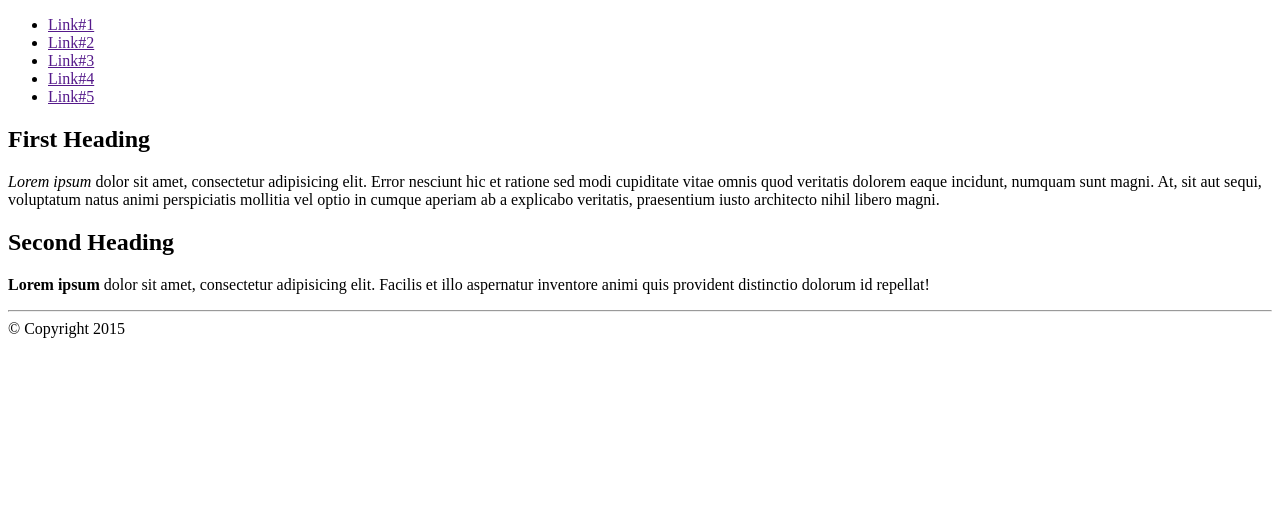
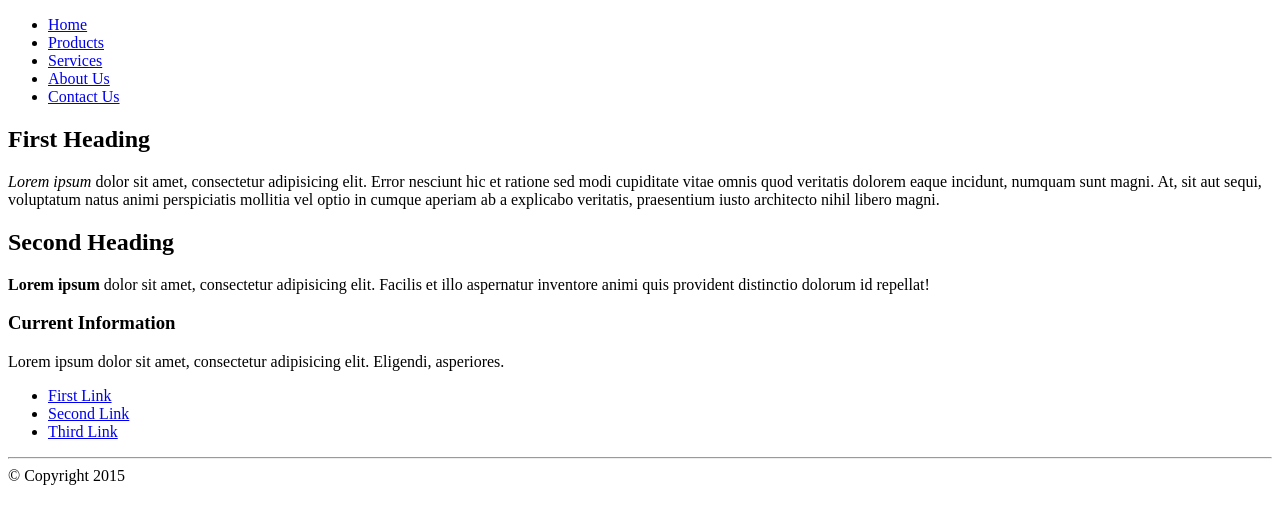
Before and after one commit to GeorgianCollege/COMP1002-Lesson2, a plain HTML site: page index.html in a window 1280 px wide. Drawn offline with Linux system fonts and the light colour scheme.

Commit message:
final version

```diff
--- a/index.html
+++ b/index.html
@@ -6,33 +6,52 @@
     <title>COMP1002 Lesson 2</title>
 </head>
 <body>
-   <header>
-       <nav>
+  <!-- PAGE HEADER -->
+   <header role="banner">
+       <nav class="primaryNav" role="navigation">
            <ul>
-               <li><a href="">Link#1</a></li>
-               <li><a href="">Link#2</a></li>
-               <li><a href="">Link#3</a></li>
-               <li><a href="">Link#4</a></li>
-               <li><a href="">Link#5</a></li>
+               <li class="active"><a href="#">Home</a></li>
+               <li><a href="#">Products</a></li>
+               <li><a href="#">Services</a></li>
+               <li><a href="#">About Us</a></li>
+               <li><a href="#">Contact Us</a></li>
            </ul>
-       </nav>
+       </nav> <!-- primaryNav -->
    </header>
-    <main>
-      <article class="content first_article">
-           <h1>First Heading</h1>
+
+   <!-- MAIN CONTENT -->
+    <main role="main">
+      <article class="content firstArticle">
+           <h1 title="First Heading">First Heading</h1>
            <p>
                <em>Lorem ipsum</em> dolor sit amet, consectetur adipisicing elit. Error nesciunt hic et ratione sed modi cupiditate vitae omnis quod veritatis dolorem eaque incidunt, numquam sunt magni. At, sit aut sequi, voluptatum natus animi perspiciatis mollitia vel optio in cumque aperiam ab a explicabo veritatis, praesentium iusto architecto nihil libero magni.
            </p>
-       </article>
+       </article> <!-- content firstArticle -->
+
        <article class="content">
            <h2>Second Heading</h2>
            <p>
                <strong>Lorem ipsum</strong> dolor sit amet, consectetur adipisicing elit. Facilis et illo aspernatur inventore animi quis provident distinctio dolorum id repellat!
            </p>
-       </article>
+       </article> <!-- content -->
     </main>
+
+    <!-- SIDEBAR -->
+    <aside role="complementary">
+        <h3>Current Information</h3>
+        <p>
+            Lorem ipsum dolor sit amet, consectetur adipisicing elit. Eligendi, asperiores.
+        </p>
+        <ul>
+            <li><a href="#">First Link</a></li>
+            <li><a href="#">Second Link</a></li>
+            <li><a href="#">Third Link</a></li>
+        </ul>
+    </aside>
     <hr>
-    <footer>
+
+    <!-- FOOTER -->
+    <footer role="contentinfo">
         &copy; Copyright 2015
     </footer>
 </body>
```
